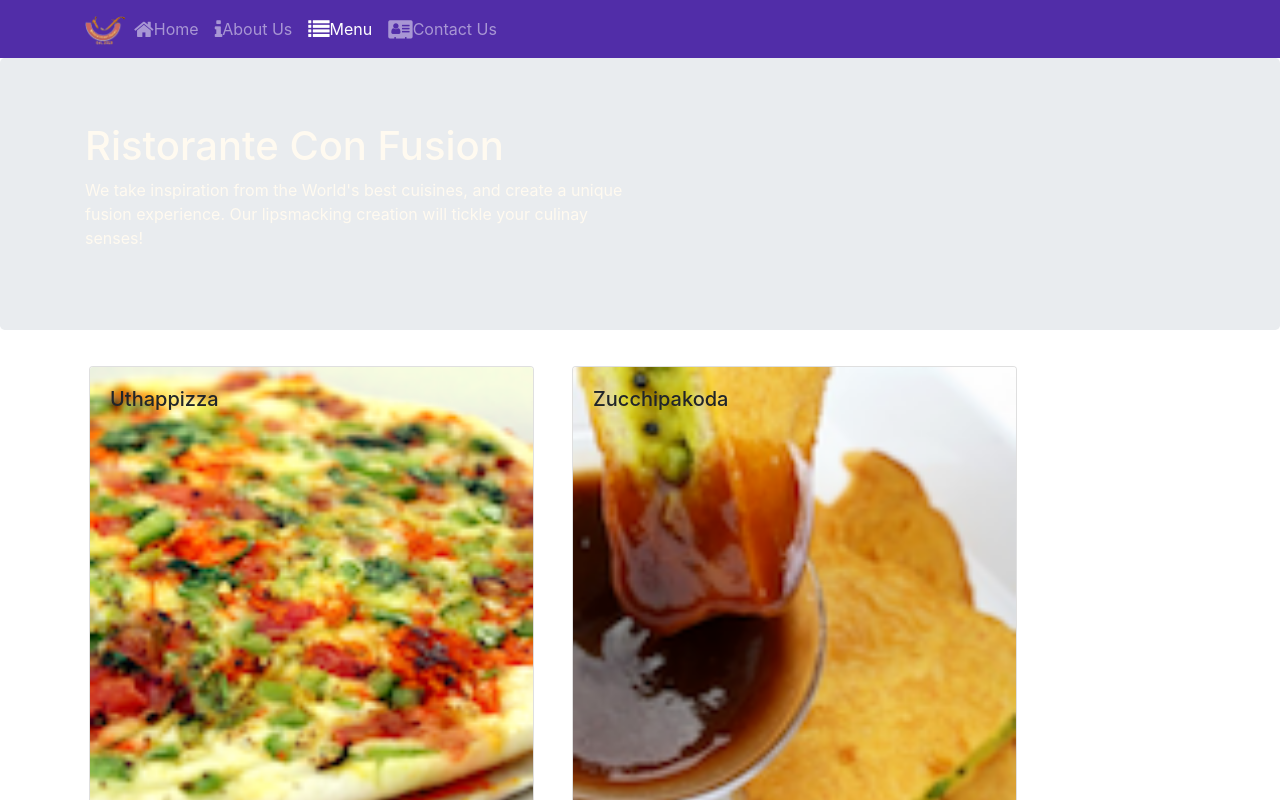
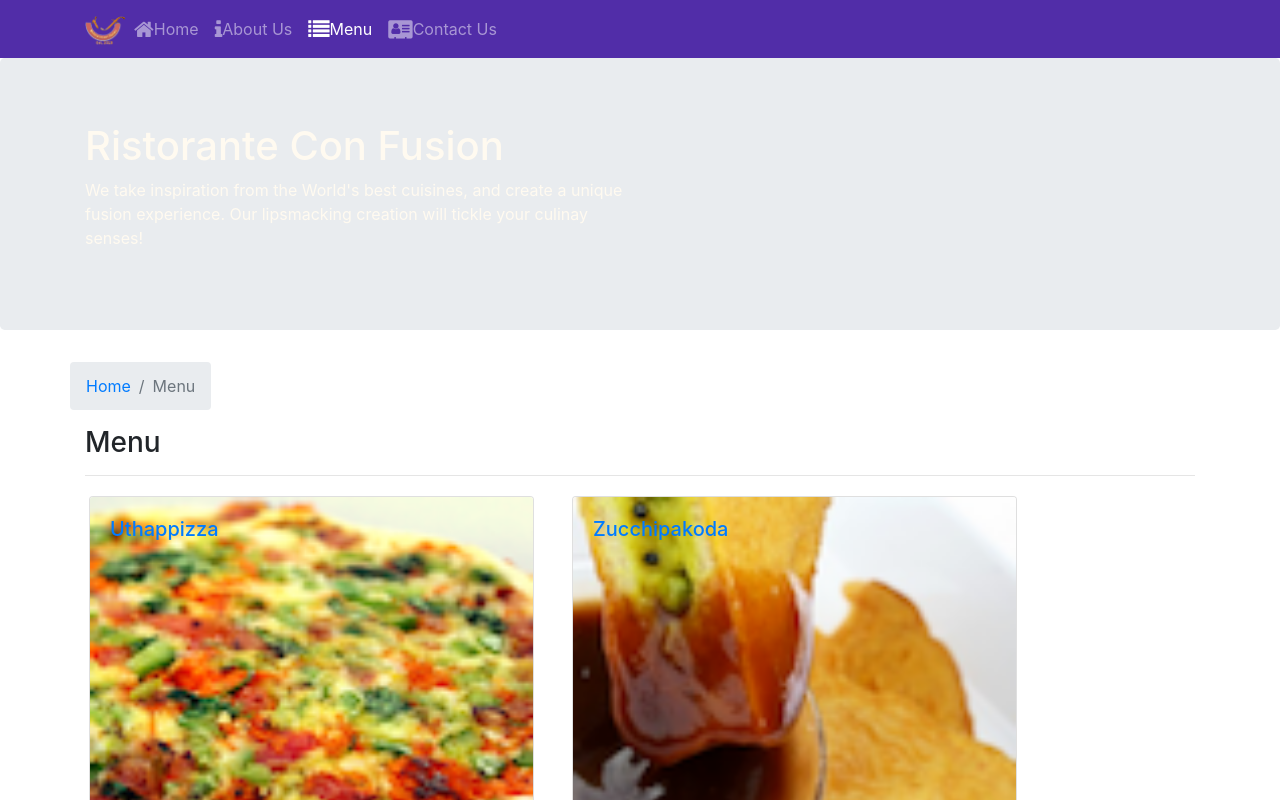
Before and after one commit to huongbls/git-test, a React (Create React App) app: page /menu in a window 1280 px wide. Shown: the top 800 px of the page. Built offline with nearby package versions, Linux system fonts and the light colour scheme.

Commit message:
Single Page Applications Part 2

```diff
--- a/src/components/ContactComponent.js
+++ b/src/components/ContactComponent.js
@@ -1,8 +1,22 @@
 import React from "react";
+import { Breadcrumb, BreadcrumbItem } from "reactstrap";
+import { Link } from "react-router-dom";
 
 function Contact(props) {
   return (
     <div className="container">
+      <div className="row">
+        <Breadcrumb>
+          <BreadcrumbItem>
+            <Link to="/home">Home</Link>
+          </BreadcrumbItem>
+          <BreadcrumbItem active>Contact Us</BreadcrumbItem>
+        </Breadcrumb>
+        <div className="col-12">
+          <h3>Contact Us</h3>
+          <hr />
+        </div>
+      </div>
       <div className="row row-content">
         <div className="col-12">
           <h3>Location Information</h3>
--- a/src/components/DishdetailComponent.js
+++ b/src/components/DishdetailComponent.js
@@ -6,22 +6,15 @@
   CardText,
   CardBody,
   CardTitle,
+  Breadcrumb,
+  BreadcrumbItem,
 } from "reactstrap";
 import dateFormat from "dateformat";
+import { Link } from "react-router-dom";
 
-// class DishDetail extends Component {
-//   constructor(props) {
-//     super(props);
-//     this.state = {
-//       // selectDish: null,
-//     };
-//   }
-// onDishSelect(dish) {
-//   this.setState({ selectDish: dish });
-// }
-function RenderDish(dish) {
-  if (dish != null) {
-    return (
+function RenderDish({ dish }) {
+  return (
+    <div className="col-12 col-md-5 m-1">
       <Card>
         <CardImg width="100%" object src={dish.image} alt={dish.name}></CardImg>
         <CardBody className="text-left">
@@ -29,45 +22,58 @@
           <CardText>{dish.description}</CardText>
         </CardBody>
       </Card>
+    </div>
+  );
+}
+function RenderComment({ comments }) {
+  if (comments != null) {
+    return (
+      <div className="col-12 col-md-5 m-1">
+        <h4>Comments</h4>
+        <ul className="list-unstyled">
+          {comments.map((comment) => {
+            return (
+              <li key={comment.id}>
+                <p>{comment.comment}</p>
+                <p>
+                  {"-- "}
+                  {comment.author} , {dateFormat(comment.date, "mmm dd, yyyy")}
+                </p>
+              </li>
+            );
+          })}
+        </ul>
+      </div>
     );
   } else {
     return <div></div>;
   }
 }
-function RenderComment(dish) {
-  if (dish != null) {
-    // console.log(dish.price);
-
-    const listItems = dish.comments.map((d) => (
-      <div key={d.id}>
-        <div className="p-2">{d.comment}</div>
-        <div className="p-2">
-          {"-- " + d.author}, {dateFormat(d.date, "mmm dd, yyyy")}
+const DishDetail = (props) => {
+  if (props.dish != null) {
+    return (
+      <div className="container">
+        <div className="row">
+          <Breadcrumb>
+            <BreadcrumbItem>
+              <Link to="/menu">Menu</Link>
+            </BreadcrumbItem>
+            <BreadcrumbItem active>{props.dish.name}</BreadcrumbItem>
+          </Breadcrumb>
+          <div className="col-12">
+            <h3>{props.dish.name}</h3>
+            <hr />
+          </div>
+        </div>
+        <div className="row">
+          <RenderDish dish={props.dish} />
+          <RenderComment comments={props.comments} />
         </div>
       </div>
-    ));
-
-    return (
-      <div className="text-left p-3">
-        <h4>Comments</h4>
-        <div>{listItems}</div>
-      </div>
     );
+  } else {
+    return <div></div>;
   }
-}
-const DishDetail = (props) => {
-  return (
-    <div>
-      <div className="row">
-        <div className="col-12 col-md-5 m-1">
-          {RenderDish(props.selectDish)}
-        </div>
-        <div className="col-12 col-md-5 m-1">
-          {RenderComment(props.selectDish)}
-        </div>
-      </div>
-    </div>
-  );
 };
 
 export default DishDetail;
--- a/src/components/MainComponent.js
+++ b/src/components/MainComponent.js
@@ -33,6 +33,22 @@
         />
       );
     };
+
+    const DishWithId = ({ match }) => {
+      return (
+        <DishDetail
+          dish={
+            this.state.dishes.filter(
+              (dish) => dish.id === parseInt(match.params.dishId, 10)
+            )[0]
+          }
+          comments={this.state.comments.filter(
+            (comment) => comment.dishId === parseInt(match.params.dishId, 10)
+          )}
+        />
+      );
+    };
+
     return (
       <div>
         <Header />
@@ -43,6 +59,7 @@
             path="/menu"
             component={() => <Menu dishes={this.state.dishes} />}
           />
+          <Route path="/menu/:dishId" component={DishWithId} />
           <Route exact path="/contactus" component={Contact} />
           <Redirect to="/home" />
         </Switch>
--- a/src/components/MenuComponent.js
+++ b/src/components/MenuComponent.js
@@ -1,14 +1,24 @@
 import React from "react";
-import { Card, CardImg, CardImgOverlay, CardTitle } from "reactstrap";
+import {
+  Card,
+  CardImg,
+  CardImgOverlay,
+  CardTitle,
+  Breadcrumb,
+  BreadcrumbItem,
+} from "reactstrap";
+import { Link } from "react-router-dom";
 
 function RenderMenuItem({ dish, onClick }) {
   return (
-    <Card onClick={() => onClick(dish.id)}>
-      <CardImg width="100%" object src={dish.image} alt={dish.name}></CardImg>
+    <Card>
+      <Link to={`/menu/${dish.id}`}>
+        <CardImg width="100%" object src={dish.image} alt={dish.name}></CardImg>
 
-      <CardImgOverlay>
-        <CardTitle>{dish.name}</CardTitle>
-      </CardImgOverlay>
+        <CardImgOverlay>
+          <CardTitle>{dish.name}</CardTitle>
+        </CardImgOverlay>
+      </Link>
     </Card>
   );
 }
@@ -17,12 +27,24 @@
   const menu = props.dishes.map((dish) => {
     return (
       <div key={dish.id} className="col-12 col-md-5 m-1">
-        <RenderMenuItem dish={dish} onClick={props.onClick} />
+        <RenderMenuItem dish={dish} />
       </div>
     );
   });
   return (
     <div className="container">
+      <div className="row">
+        <Breadcrumb>
+          <BreadcrumbItem>
+            <Link to="/home">Home</Link>
+          </BreadcrumbItem>
+          <BreadcrumbItem active>Menu</BreadcrumbItem>
+        </Breadcrumb>
+        <div className="col-12">
+          <h3>Menu</h3>
+          <hr />
+        </div>
+      </div>
       <div className="row">{menu}</div>
     </div>
   );
```
